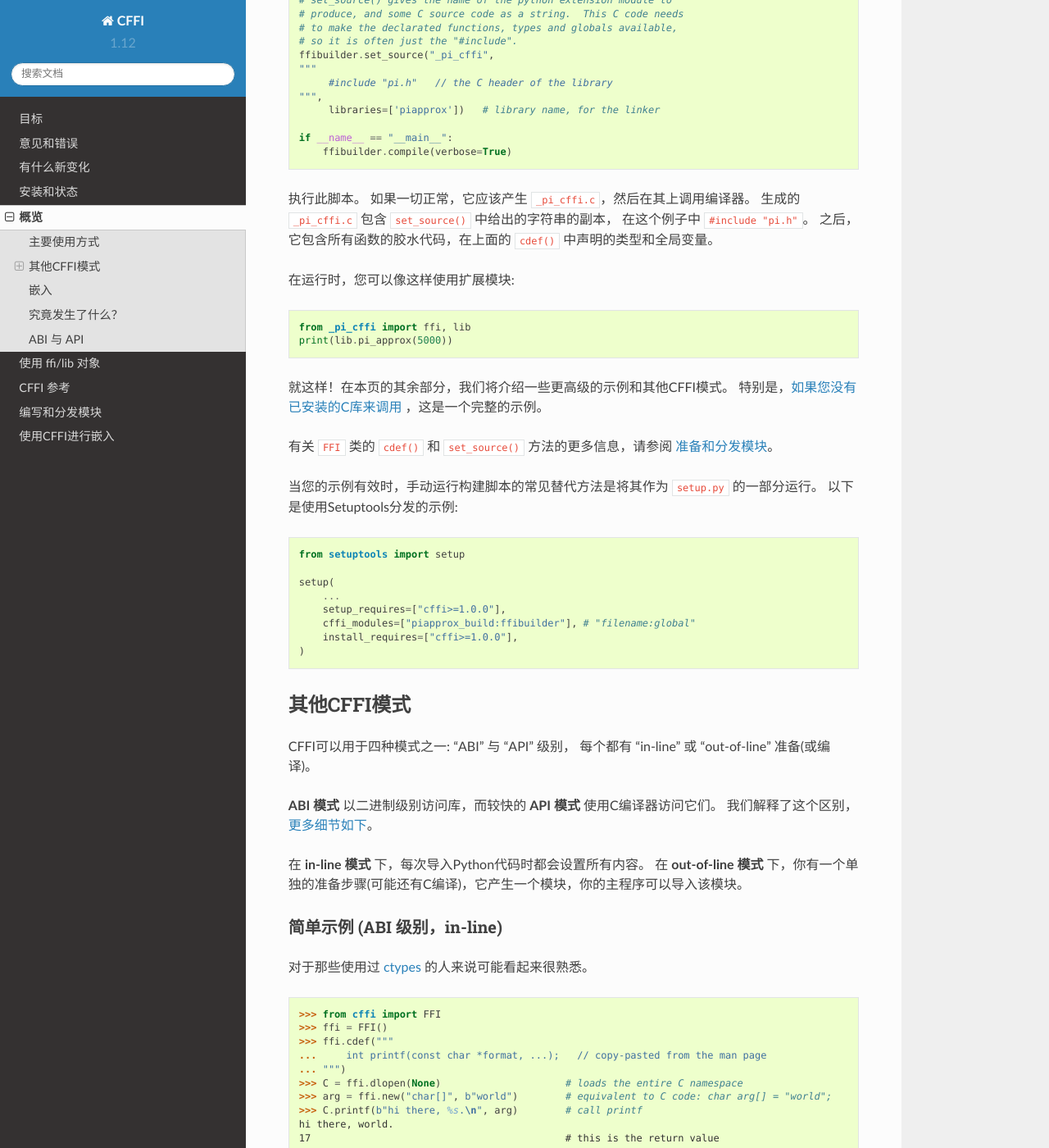
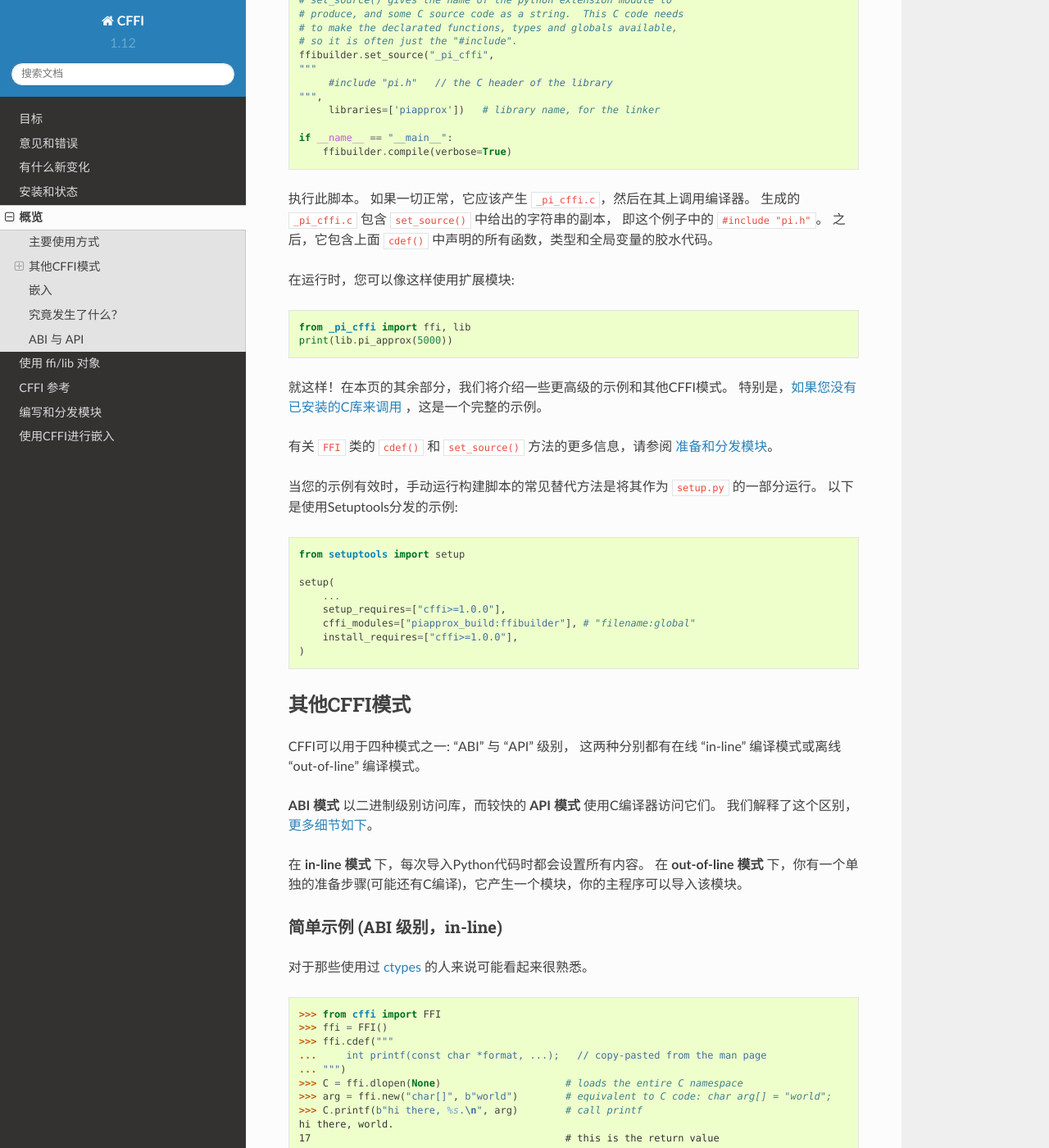
Before and after one commit to JairoGuo/CFFI-Docs-ZH-CN, a Sphinx documentation site: the page built from doc/source/overview.rst, in a window 1280 px wide and 1400 px high, scrolled down 1112 px. Shown: the whole window at 82% size. Built offline with Sphinx 7.4.7 and the Read the Docs theme 2.0.0, drawn with Linux system fonts in a browser that asks for light colours.

Commit message:
Update overview.rst

```diff
--- a/doc/source/overview.rst
+++ b/doc/source/overview.rst
@@ -50,7 +50,7 @@
 执行此脚本。 如果一切正常，它应该产生
 ``_pi_cffi.c``，然后在其上调用编译器。 生成的
 ``_pi_cffi.c`` 包含 ``set_source()`` 中给出的字符串的副本，
-在这个例子中 ``#include "pi.h"``。 之后，它包含所有函数的胶水代码，在上面的 ``cdef()`` 中声明的类型和全局变量。
+即这个例子中的 ``#include "pi.h"``。 之后，它包含上面 ``cdef()`` 中声明的所有函数，类型和全局变量的胶水代码。
 
 在运行时，您可以像这样使用扩展模块:
 
@@ -83,7 +83,7 @@
 ----------------
 
 CFFI可以用于四种模式之一: "ABI" 与 "API" 级别，
-每个都有 "in-line" 或 "out-of-line" 准备(或编译)。
+这两种分别都有在线 "in-line" 编译模式或离线 "out-of-line" 编译模式。
 
 **ABI 模式** 以二进制级别访问库，而较快的 **API 模式** 使用C编译器访问它们。  我们解释了这个区别，更多细节如下__。
 
```
